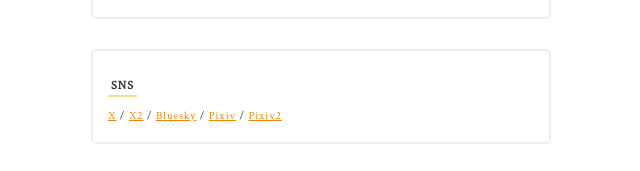
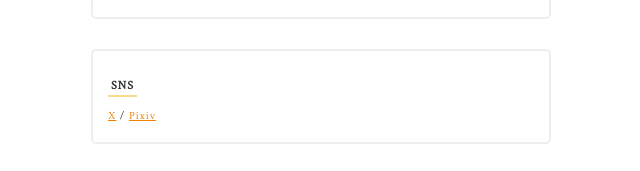
Before and after one commit to bisqhq/bisqhq.github.io, a Jekyll site: the page works.html, which Jekyll copies as it is, in a window 1280 px wide. Shown: the part 1296-1467 px from the top of the page, without its empty margins (319-959 px from the left). Built offline with Jekyll 4.4.1, drawn with Linux system fonts in a browser that asks for light colours; some web fonts are replaced.

Commit message:
Update works.html

```diff
--- a/works.html
+++ b/works.html
@@ -83,7 +83,7 @@
 
     <div class="text">
         <h2>SNS</h2><br>
-        <a href="https://x.com/bisquenote">X</a> / <a href="https://x.com/cirqlexx">X2</a> / <a href="https://bsky.app/profile/bisqhq.bsky.social">Bluesky</a> / <a href="https://www.pixiv.net/users/124745445">Pixiv</a> / <a href="https://www.pixiv.net/users/120590362">Pixiv2</a>
+        <a href="https://x.com/bisquenote">X</a> / <a href="https://www.pixiv.net/users/124745445">Pixiv</a><a href="https://www.pixiv.net/users/120590362"></a>
     </div>
 
     <!-- indexとお揃いのフッターとカウンター -->
```
